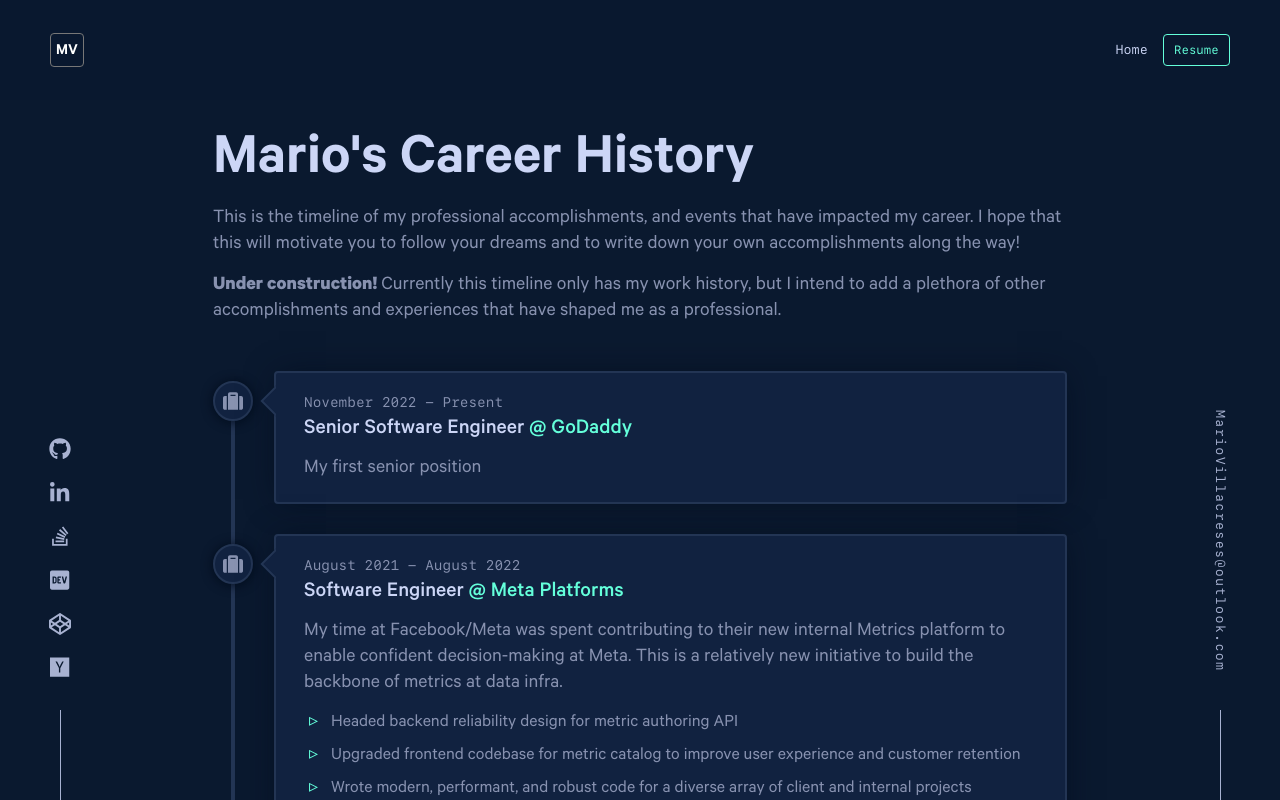
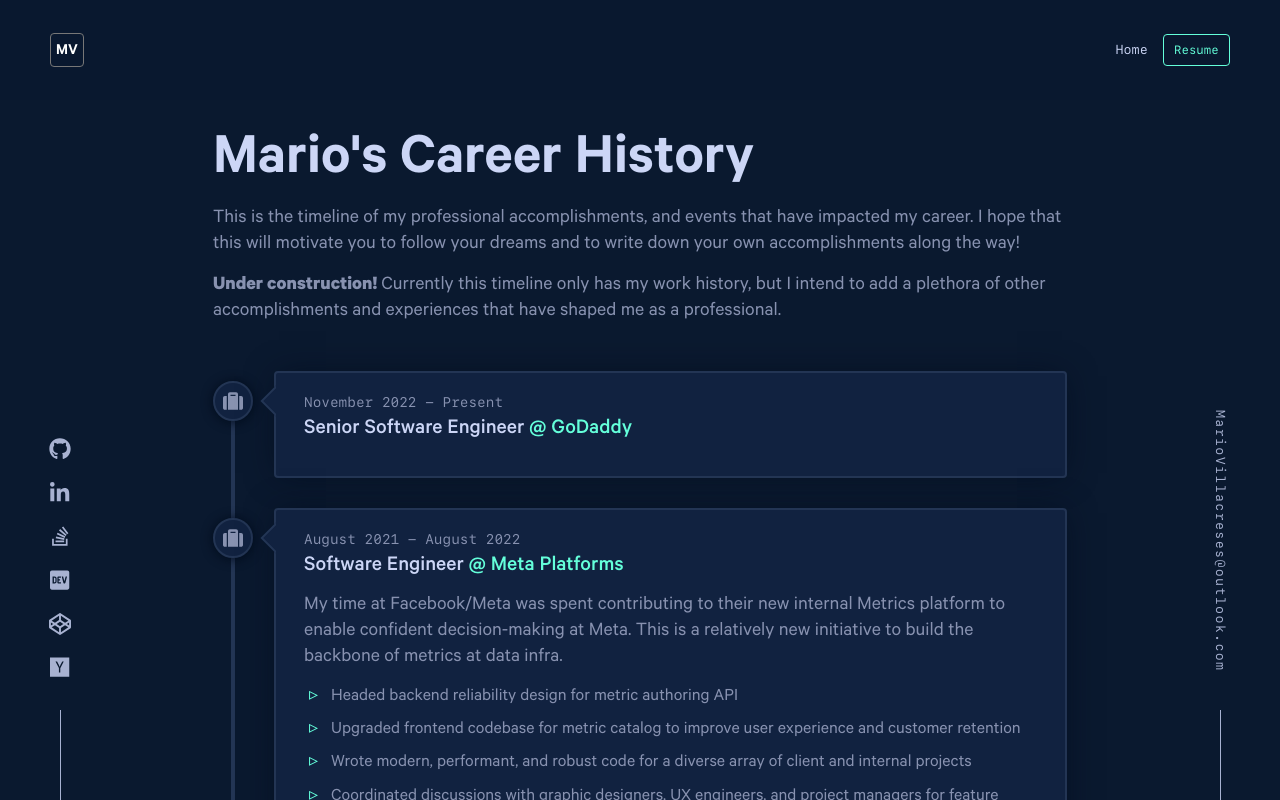
Before and after one commit to villacreses/personal-site-v2, a Next.js app: page /timeline in a window 1280 px wide. Shown: the top 800 px of the page. Built offline with nearby package versions, Linux system fonts and the light colour scheme.

Commit message:
Minor edits

```diff
--- a/src/components/Timeline.module.scss
+++ b/src/components/Timeline.module.scss
@@ -176,10 +176,6 @@ $grid-top-row-height: 10px;
   box-sizing: border-box;
   grid-area: 2 / 1 /3/ 2;
   box-shadow: 0 1px 10px 2px var(--navy-shadow);
-
-  svg {
-
-  }
 }
 
 .page-grid {
--- a/src/data/Experience.content.yaml
+++ b/src/data/Experience.content.yaml
@@ -8,8 +8,6 @@
       location: Remote
       startDate: 2022-11-14T05:00
       endDate: null
-      flavorText: >
-        My first senior position
 
 - slug: facebook
   category: JOBS
```
